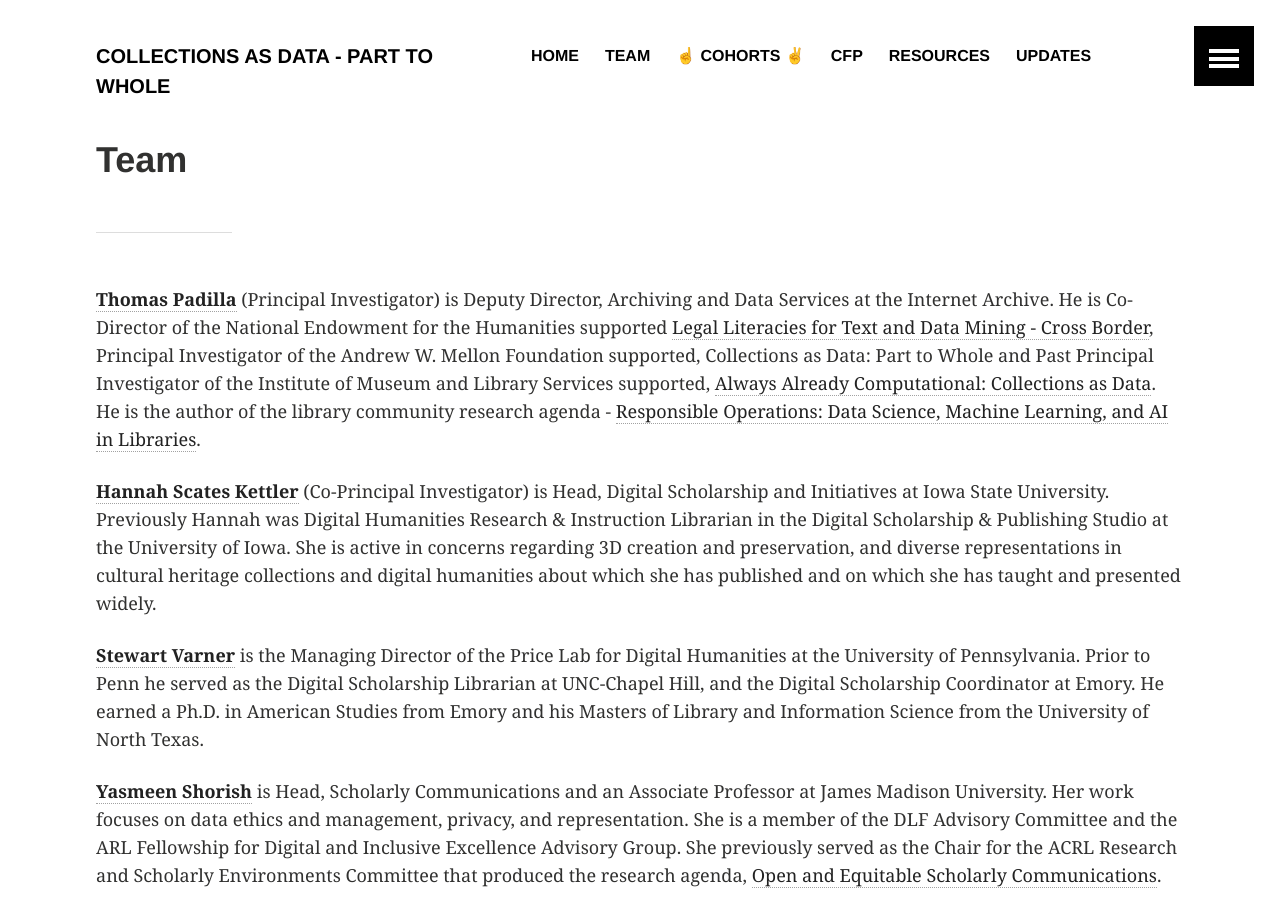
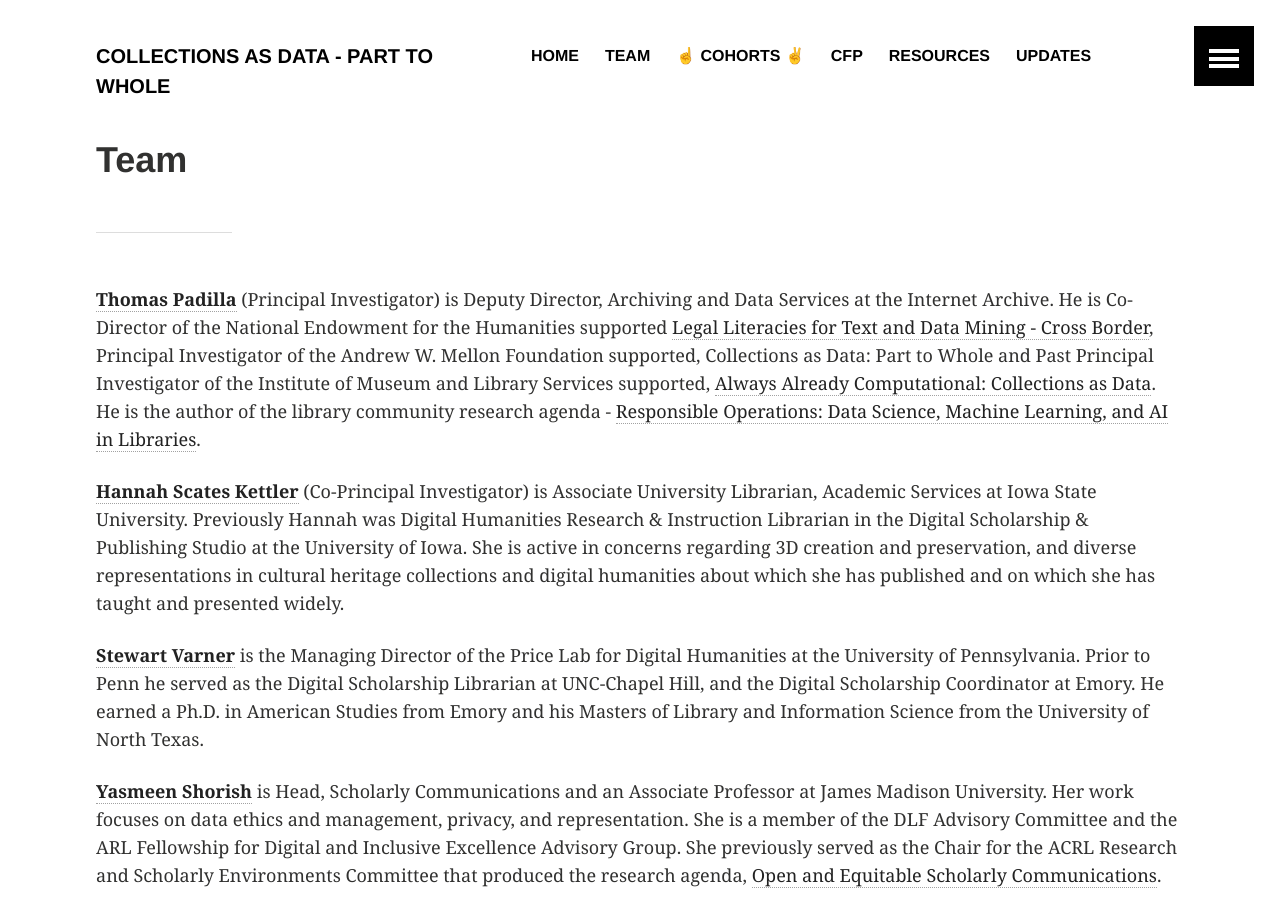
Before and after one commit to collectionsasdata/part2whole, a Jekyll site: the page built from team.md, in a window 1280 px wide and 900 px high. Built offline with Jekyll 4.4.1, drawn with Linux system fonts in a browser that asks for light colours.

Commit message:
Update team.md

```diff
--- a/team.md
+++ b/team.md
@@ -5,7 +5,7 @@ title:  "Team"
 ---
 [**Thomas Padilla**](http://www.thomaspadilla.org/) (Principal Investigator) is Deputy Director, Archiving and Data Services at the Internet Archive. He is Co-Director of the National Endowment for the Humanities supported [Legal Literacies for Text and Data Mining - Cross Border](https://blog.archive.org/2022/08/16/lltdmx/), Principal Investigator of the Andrew W. Mellon Foundation supported, Collections as Data: Part to Whole and Past Principal Investigator of the Institute of Museum and Library Services supported, [Always Already Computational: Collections as Data](https://collectionsasdata.github.io/). He is the author of the library community research agenda - [Responsible Operations: Data Science, Machine Learning, and AI in Libraries](http://oc.lc/responsibleoperations).
 
-[**Hannah Scates Kettler**](https://hannahscateskettler.com/) (Co-Principal Investigator) is Head, Digital Scholarship and Initiatives at Iowa State University. Previously Hannah was Digital Humanities Research & Instruction Librarian in the Digital Scholarship & Publishing Studio at the University of Iowa. She is active in concerns regarding 3D creation and preservation, and diverse representations in cultural heritage collections and digital humanities about which she has published and on which she has taught and presented widely.
+[**Hannah Scates Kettler**](https://hannahscateskettler.com/) (Co-Principal Investigator) is Associate University Librarian, Academic Services at Iowa State University. Previously Hannah was Digital Humanities Research & Instruction Librarian in the Digital Scholarship & Publishing Studio at the University of Iowa. She is active in concerns regarding 3D creation and preservation, and diverse representations in cultural heritage collections and digital humanities about which she has published and on which she has taught and presented widely.
 
 [**Stewart Varner**](https://stewartvarner.com/) is the Managing Director of the Price Lab for Digital Humanities at the University of Pennsylvania. Prior to Penn he served as the Digital Scholarship Librarian at UNC-Chapel Hill, and the Digital Scholarship Coordinator at Emory. He earned a Ph.D. in American Studies from Emory and his Masters of Library and Information Science from the University of North Texas.
 
```
